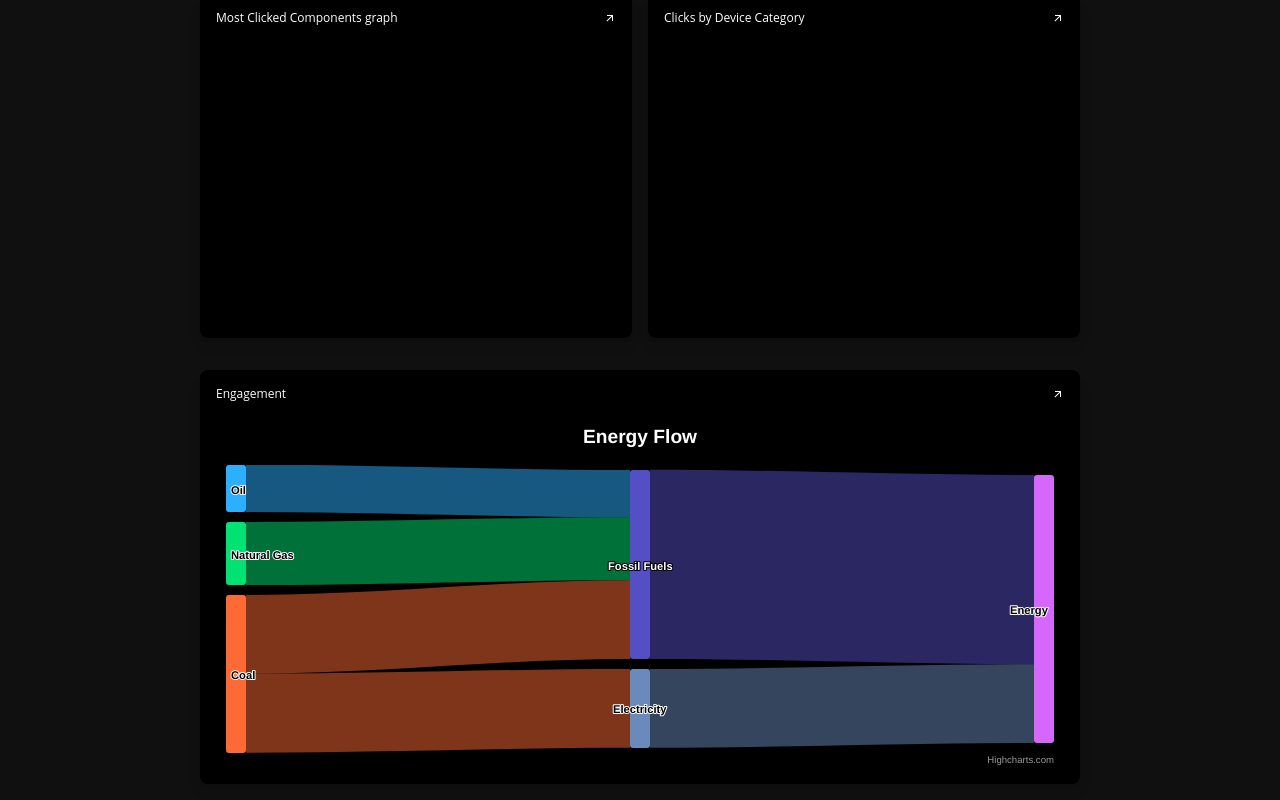
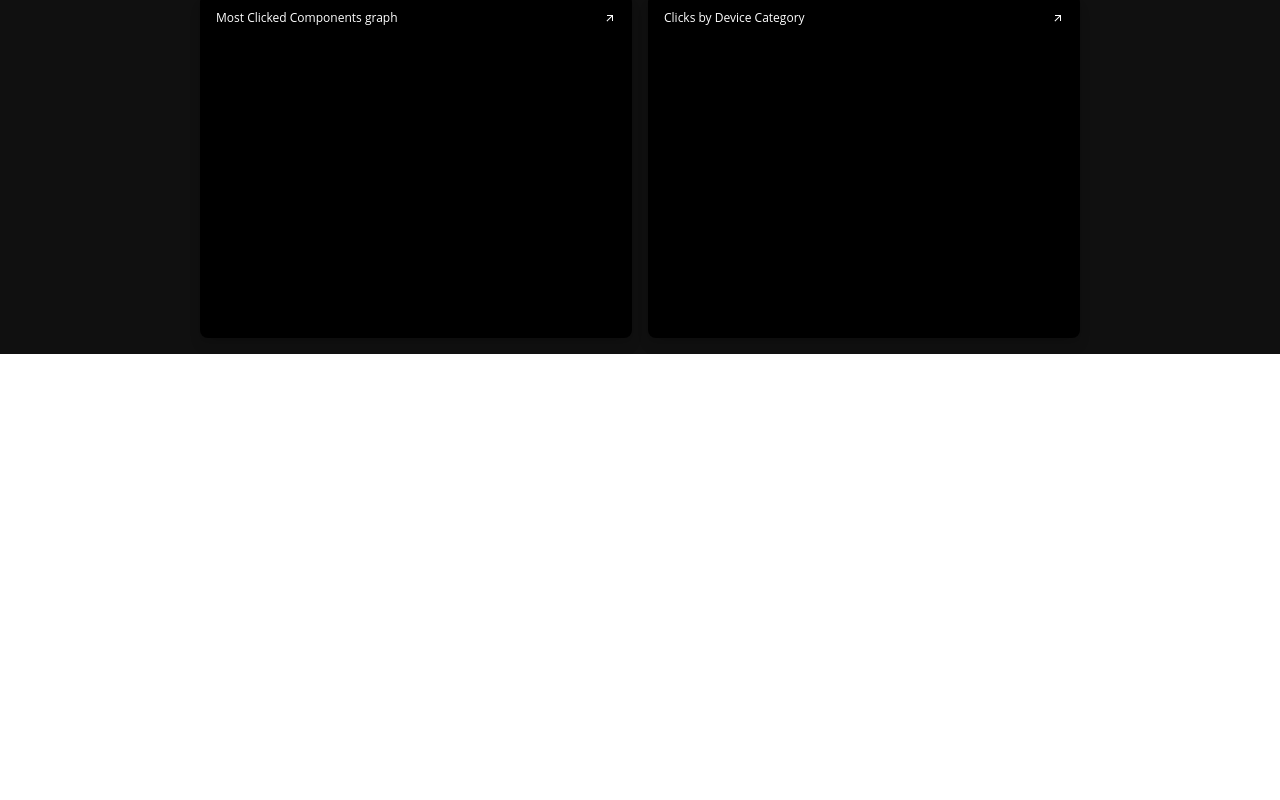
Before and after one commit to rashidmetadrob/Metadrob-Analytics, a React (Vite) app: page / in a window 1280 px wide. Shown: the part 754-1554 px from the top of the page. After the commit the page ends 1113 px from the top, so only its background shows below. Built offline with nearby package versions, Linux system fonts and the light colour scheme.

Commit message:
first fase completed

```diff
--- a/src/App.tsx
+++ b/src/App.tsx
@@ -24,7 +24,7 @@ function App() {
       </div>
       <div className="w-full flex justify-center p- sm:px-6 md:px-8 lg:px-16">
         <div className="w-full max-w-screen-lg">
-          <AnalyticsEngagement />
+          {/* <AnalyticsEngagement /> */}
         </div>
       </div>
     </div>
--- a/src/Components/AnalyticsEngagement.tsx
+++ b/src/Components/AnalyticsEngagement.tsx
@@ -9,7 +9,7 @@ import { MdArrowOutward } from "react-icons/md";
 Sankey(Highcharts);
 
 const AnalyticsEngagement = () => {
-  const [state, setState] = useState({
+  const data={
     // Area chart data and options
     seriesArea: [
       {
@@ -81,7 +81,7 @@ const AnalyticsEngagement = () => {
         },
       ],
     },
-  });
+  };
 
   return (
     <div className="flex flex-col w-full max-w-screen-xl mx-auto px-8 lg:px-8 py-0">
@@ -98,7 +98,7 @@ const AnalyticsEngagement = () => {
           <div className="flex-1 overflow-hidden max-h-96 text-black">
             <HighchartsReact
               highcharts={Highcharts}
-              options={state.sankeyOptions}
+              options={data.sankeyOptions}
             />
           </div>
         </div>
--- a/vite.config.ts
+++ b/vite.config.ts
@@ -6,8 +6,8 @@ export default defineConfig({
   plugins: [react()],
   server: {
     https: {
-      key: fs.readFileSync('C:/Users/DELL/Desktop/Metadrob-Restructure/Metadrob-Resturcture/Cert/key.pem'),
-      cert: fs.readFileSync('C:/Users/DELL/Desktop/Metadrob-Restructure/Metadrob-Resturcture/Cert/cert.pem')
+      key: fs.readFileSync('C:/Users/DELL/Desktop/restructure/Metadrob-Resturcture/Cert/key.pem'),
+      cert: fs.readFileSync('C:/Users/DELL/Desktop/restructure/Metadrob-Resturcture/Cert/cert.pem')
     },
     host: 'localhost',
     port: 4000
```
